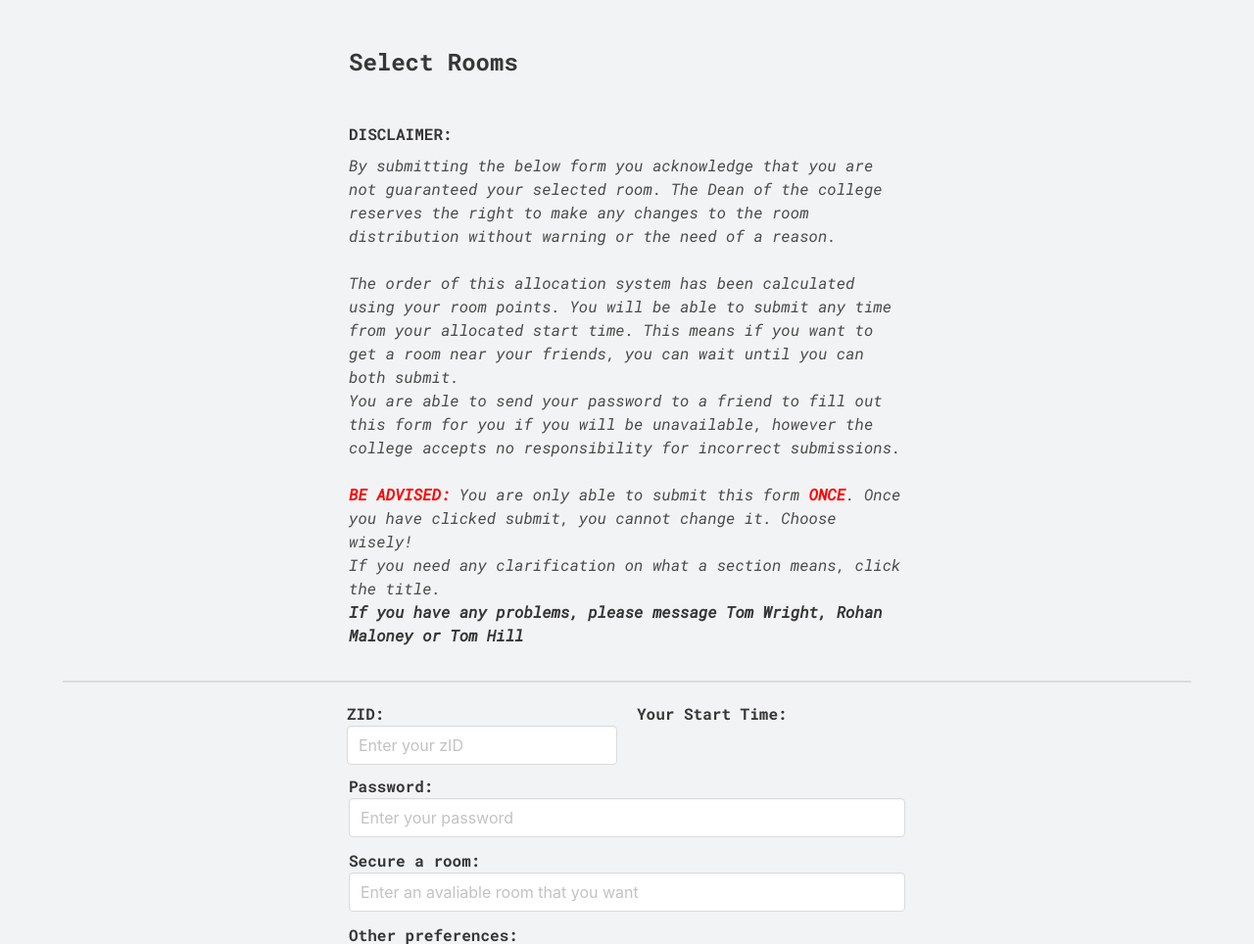
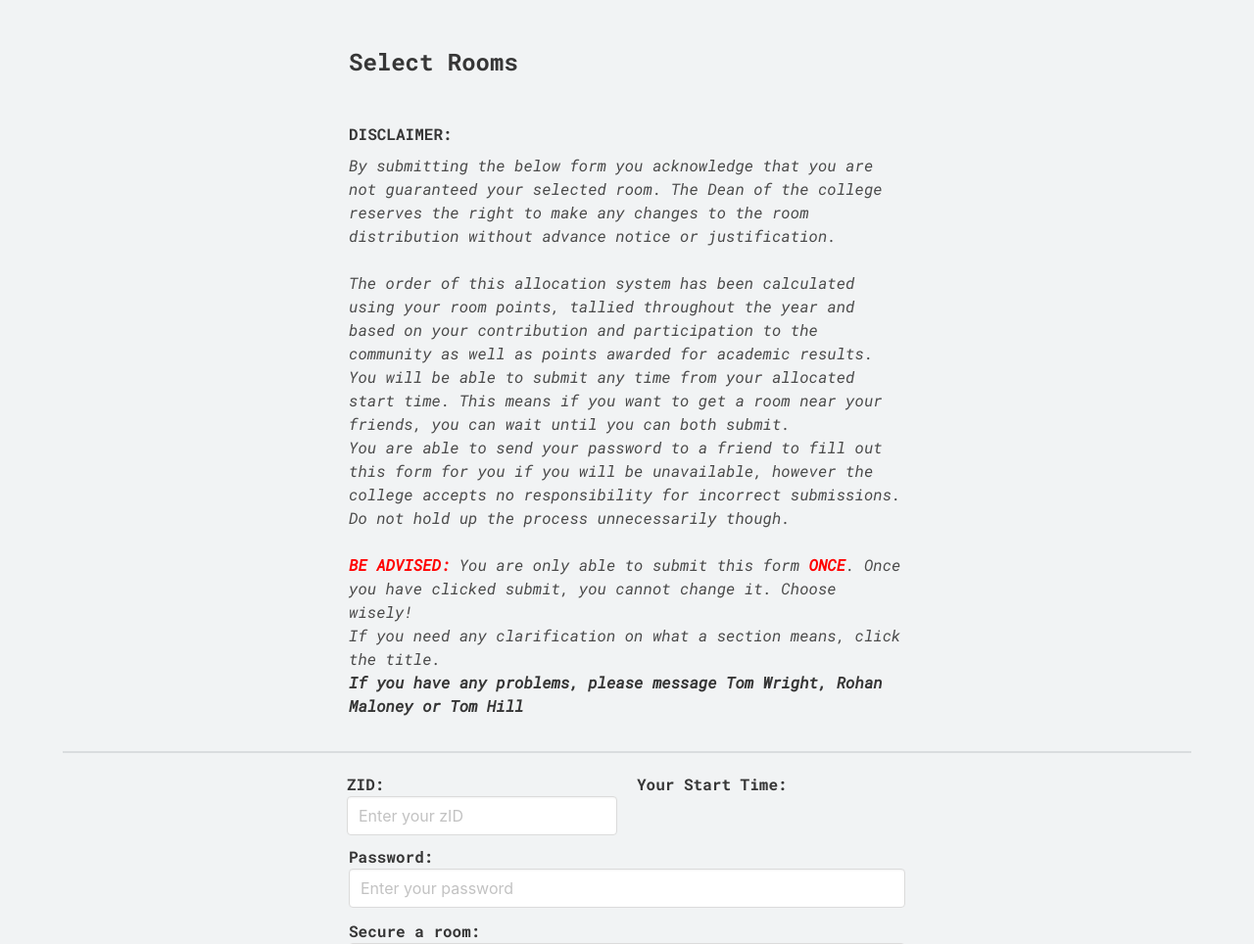
Before and after one commit to Baxter-College/College-Room-Allocation, a Flask app: template templates/select.html in a window 1280 px wide. Shown: the part 52-1016 px from the top of the page at 98% size. Run offline with Flask 2, Linux system fonts and the light colour scheme; the template is opened without the code that fills it, so the values that code supplies are empty; parts of the project's set-up code (start-up, migrations or seed data) failed here and were passed over; some libraries are stand-ins or nearby versions.

Commit message:
Lots of minor fixes

```diff
--- a/templates/select.html
+++ b/templates/select.html
@@ -9,14 +9,16 @@
         <p>
           <i>
             By submitting the below form you acknowledge that you are not guaranteed your selected room.
-            The Dean of the college reserves the right to make any changes to the room distribution without warning
-            or the need of a reason.<br><br>
+            The Dean of the college reserves the right to make any changes to the room distribution without
+            advance notice or justification.<br><br>
 
-            The order of this allocation system has been calculated using
-            your room points. You will be able to submit any time from your allocated start time.
-            This means if you want to get a room near your friends, you can wait until you can both submit.
-            <br>You are able to send your password to a friend to fill out this form for you if you
-            will be unavailable, however the college accepts no responsibility for incorrect submissions.
+            The order of this allocation system has been calculated using your room points, tallied throughout
+            the year and based on your contribution and participation to the community as well as points awarded
+            for academic results. You will be able to submit any time from your allocated start time. This means
+            if you want to get a room near your friends, you can wait until you can both submit.
+            <br>You are able to send your password to a friend to fill out this form for you if you will be
+            unavailable, however the college accepts no responsibility for incorrect submissions. Do not hold
+            up the process unnecessarily though.
             <br><br>
             <strong style="color: #ff0000;">BE ADVISED:</strong> You are only able to submit this form <strong style="color: #ff0000;">ONCE</strong>.
             Once you have clicked submit, you cannot change it. Choose wisely!
```
Also changed, not shown: people.py (+16 -14 lines).
